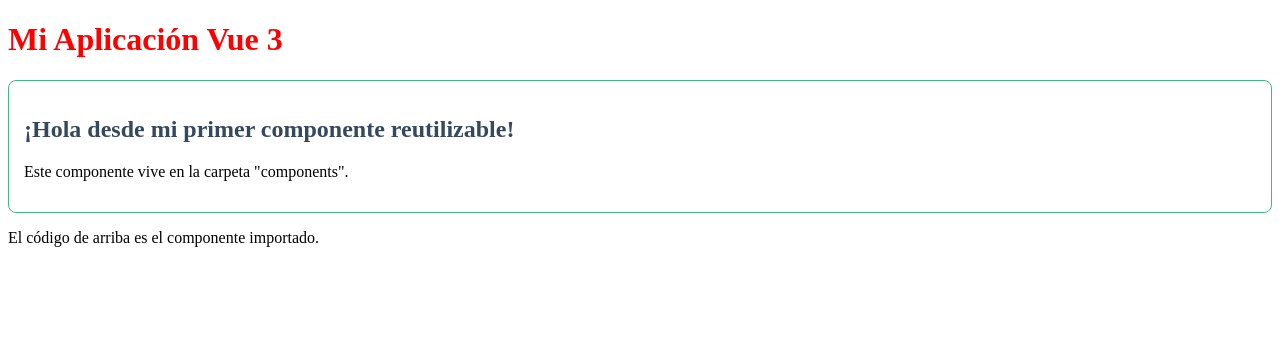
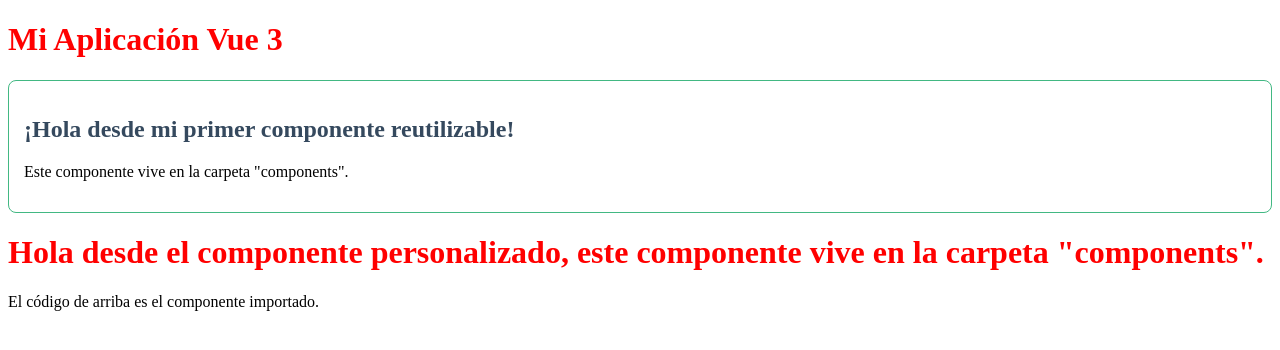
Before and after one commit to Klvst3r/vue3, a Vue app: page / in a window 1280 px wide. Shown: the top 350 px of the page. Built offline with nearby package versions, Linux system fonts and the light colour scheme.

Commit message:
10. Registro de componentes de manera global

```diff
--- a/src/components/MyComponent.vue
+++ b/src/components/MyComponent.vue
@@ -9,10 +9,15 @@
     <h2>{{ mensaje }}</h2>
     <p>Este componente vive en la carpeta "components".</p>
   </div>
+
+  <h1>
+    Hola desde el componente personalizado, este componente vive en la carpeta
+    "components".
+  </h1>
 </template>
 
 <style scoped>
-    .my-component{
+.my-component {
   border: 1px solid #42b883;
   padding: 15px;
   border-radius: 8px;
@@ -21,5 +26,4 @@
 h2 {
   color: #35495e;
 }
-
 </style>
--- a/src/main.js
+++ b/src/main.js
@@ -4,10 +4,21 @@ import './assets/main.css'
 import { createApp } from 'vue'
 import App from './App.vue'
 
+//Importacion de la tercera forma
+import MyComponent from './components/MyComponent.vue'
+
+//Primera forma de registrar comonentes
+
 // createApp(App).mount('#app')
 
 // 1. Creamos la instancia de la aplicación Vue
-const app = createApp(App)
+// const app = createApp(App)
 
 // 2. Montamos la aplicación en el elemento con id="app" de tu index.html
-app.mount('#app')
+// app.mount('#app')
+
+//Tercera forma de registrar componnetes, incorporamos el coponente en la variable
+
+createApp(App)
+  .component('MyComponent', MyComponent) //Este segundo hace referencia de ocmo lo estoy recibiendo
+  .mount('#app')
```
Also changed, not shown: src/App.vue (+2 -10 lines), 1 other file (tests, documents, lock files or other folders). Lines whose indentation alone changed are shown as unchanged.
